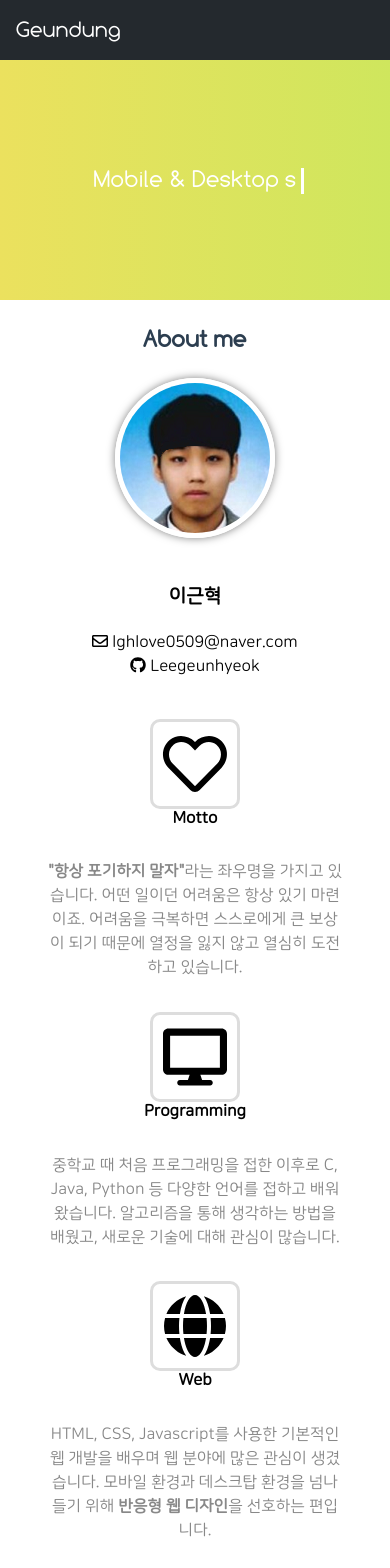
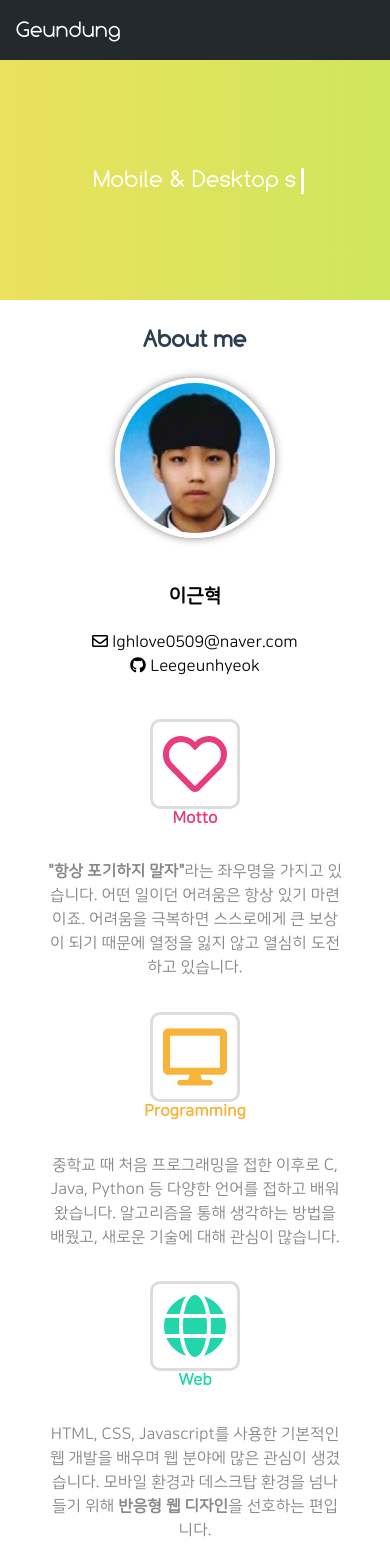
Before and after one commit to leegeunhyeok/geundung.me, a Vue app: page / in a window 390 px wide. Shown: the top 1568 px of the page. Built offline with nearby package versions, Linux system fonts and the light colour scheme.

Commit message:
Add default symbol color (Mobile)

```diff
--- a/src/views/Home.vue
+++ b/src/views/Home.vue
@@ -437,6 +437,26 @@ export default {
             color: #23d5ab;
           }
 
+          @media only screen and (min-width: 320px), (min-width: 768px) {
+            &.red {
+              color: #e73c7e;
+            }
+
+            &.yellow {
+              color: #f7b438;
+            }
+
+            &.green {
+              color: #23d5ab;
+            }
+          }
+
+          @media only screen  and (min-width: 1224px) {
+            &.red, &.yellow, &.green {
+              color: #000;
+            }
+          }
+
           p {
             color: #888;
             line-height: 150%;
```
Also changed, not shown: 1 other file (tests, documents, lock files or other folders).
